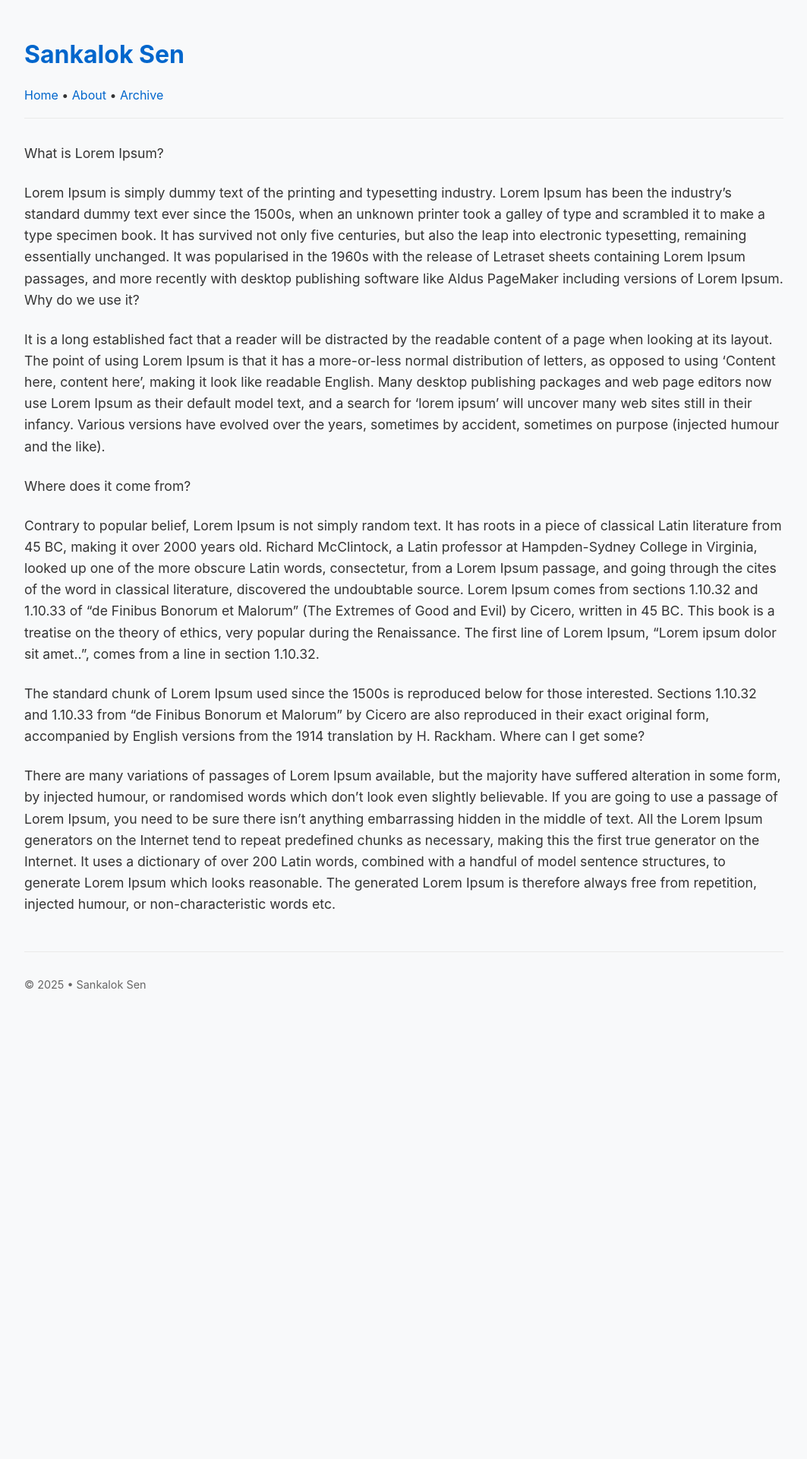
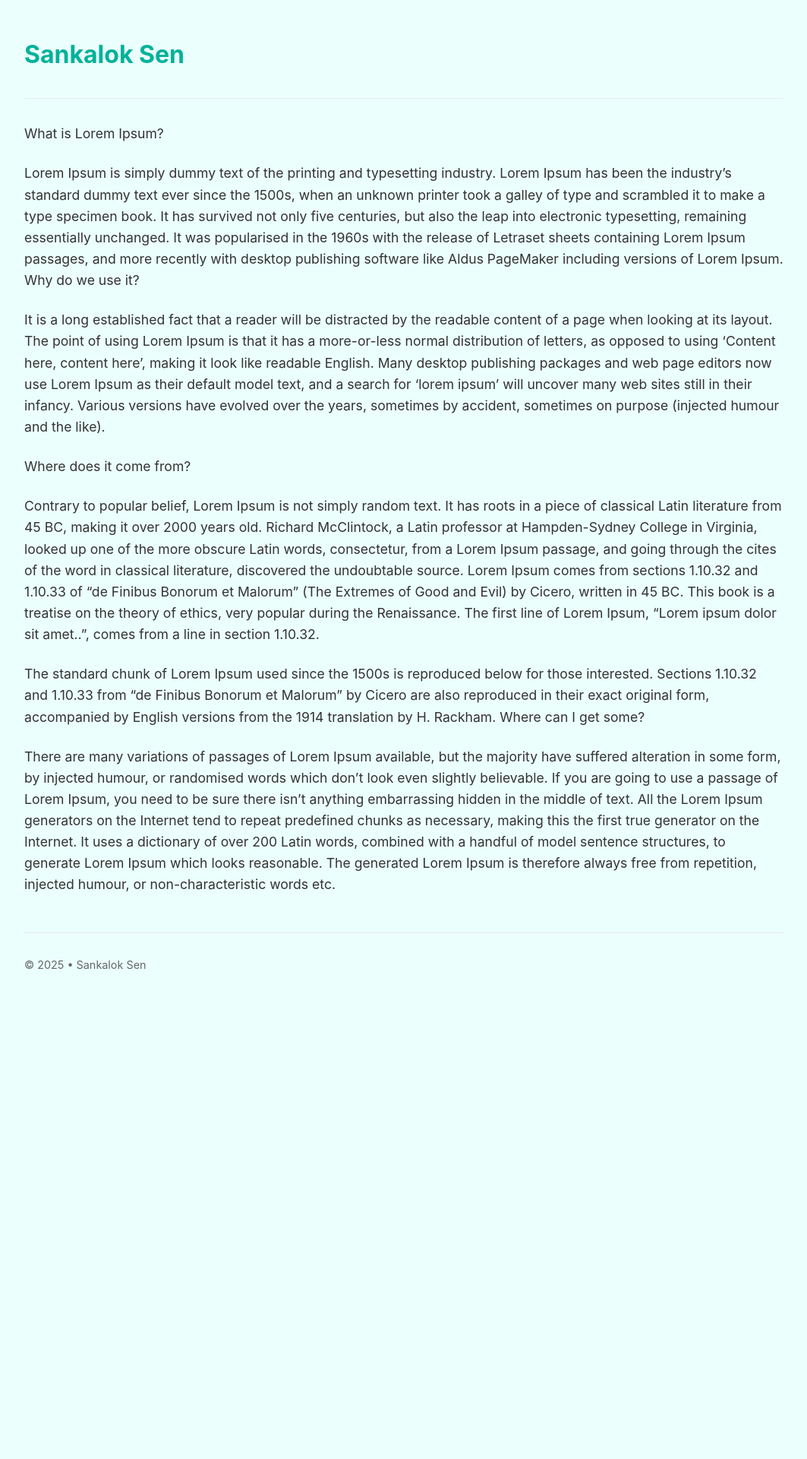
Before and after one commit to sankalok/sankalok.github.io, a Jekyll site: the page built from index.md, in a window 1280 px wide. Shown: the top 1920 px of the page at 76% size, without its empty margins (108-1171 px from the left). Built offline with Jekyll 4.4.1, drawn with Linux system fonts in a browser that asks for light colours.

Commit message:
Update default.html

```diff
--- a/_layouts/default.html
+++ b/_layouts/default.html
@@ -6,9 +6,9 @@
     <title>{{ page.title | default: site.title }}</title>
     <style>
         :root {
-            --bg-color: #f8f9fa;
+            --bg-color: #ebfffc;
             --text-color: #333;
-            --link-color: #0066cc;
+            --link-color: #00b29a;
             --max-width: 1000px;
             --font-stack: -apple-system, BlinkMacSystemFont, "Segoe UI", Roboto, Helvetica, Arial, sans-serif;
         }
@@ -88,11 +88,11 @@
     <div class="container">
         <header>
             <h1><a href="/">{{ site.title | default: "My Blog" }}</a></h1>
-            <nav>
+<!--             <nav>
                 <a href="/">Home</a> •
                 <a href="/about">About</a> •
                 <a href="/archive">Archive</a>
-            </nav>
+            </nav> -->
         </header>
 
         <main class="markdown-content">
```
